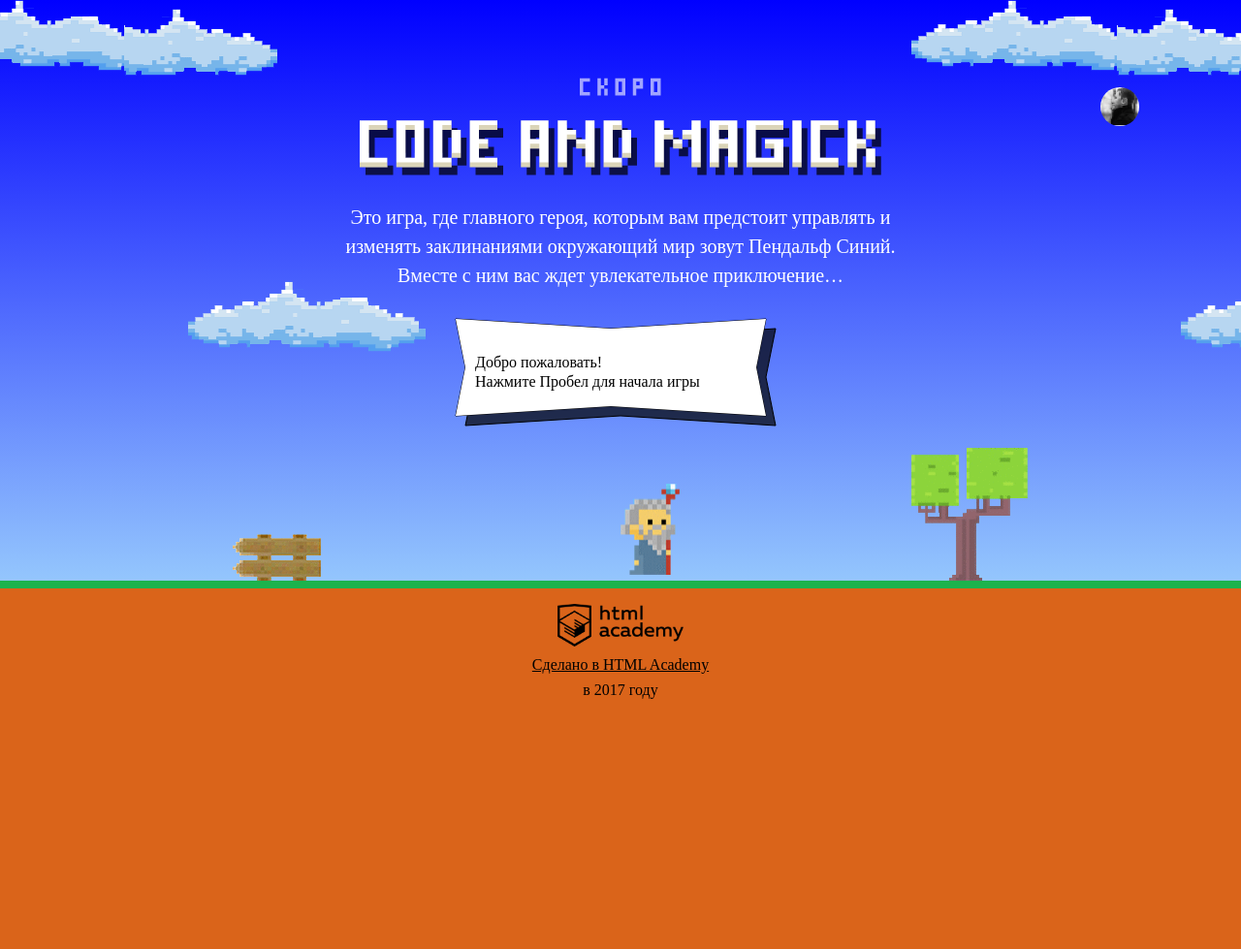
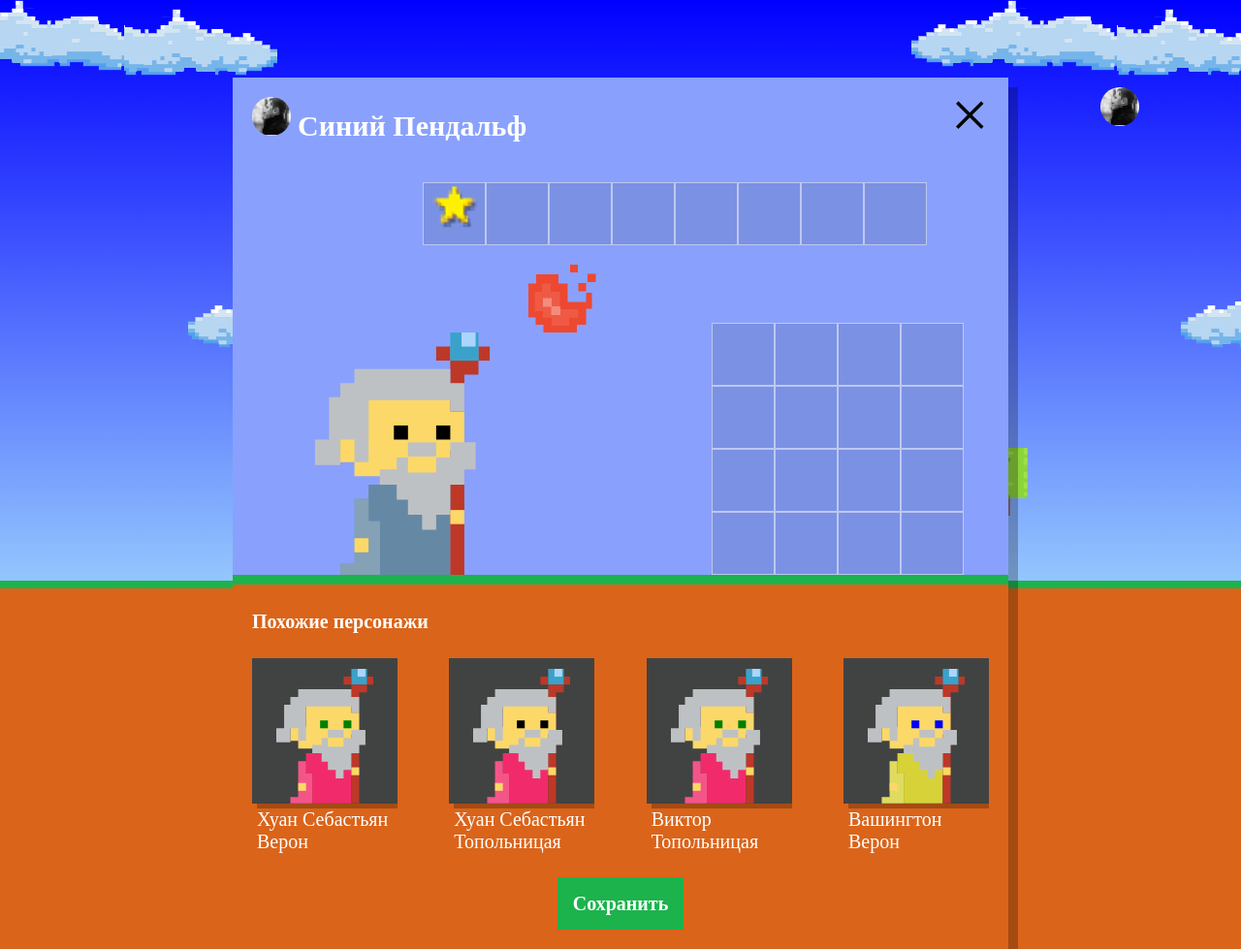
Before and after one commit to SosninVitaliy/826593-code-and-magick-18, a website: page index.html in a window 1280 px wide. Shown: the whole page at 97% size. Before the commit the page ends 800 px from the top, so only its background shows below. Drawn offline with Linux system fonts and the light colour scheme; a web font is replaced by a local one.

Commit message:
wizardWindow

```diff
--- a/index.html
+++ b/index.html
@@ -209,6 +209,8 @@
 
 <script src="js/stat.js"></script>
 
+<script src="js/setup.js"></script>
+
 <script src="js/game.js"></script>
 
 </body>
--- /dev/null
+++ b/js/setup.js
@@ -0,0 +1,52 @@
+'use strict';
+
+var ARRAY = 4;
+var wizards = [];
+
+document.querySelector('.setup').classList.remove('hidden');
+document.querySelector('.setup-similar').classList.remove('hidden');
+
+var similarListElement = document.querySelector('.setup-similar-list');
+var similarWizardTemplate = document.querySelector('#similar-wizard-template').content.querySelector('.setup-similar-item');
+
+var randomStats = {
+  name: ['Иван', 'Хуан Себастьян', 'Мария', 'Кристоф', 'Виктор', 'Юлия', 'Люпита', 'Вашингтон'],
+  surname: ['да Марья', 'Верон', 'Мирабелла', 'Вальц', 'Онопко', 'Топольницая', 'Нионго', 'Ирвинг'],
+  coatColor: ['rgb(101, 137, 164)', 'rgb(241, 43, 107)', 'rgb(146, 100, 161)', 'rgb(56, 159, 117)', 'rgb(215, 210, 55)', 'rgb(0, 0, 0)'],
+  eyesColor: ['black', 'red', 'blue', 'yellow', 'green'],
+  fireballColor: ['#ee4830', '#30a8ee', '#5ce6c0', '#e848d5', '#e6e848']
+};
+
+var getRandomName = function (name, surname) {
+  var randomName = name[Math.floor(Math.random() * name.length)];
+  var randomSurname = surname[Math.floor(Math.random() * surname.length)];
+  return randomName + ' ' + randomSurname;
+};
+
+var getRandomColor = function (color) {
+  return color[Math.floor(Math.random() * color.length)];
+};
+
+var renderWizard = function (wizard) {
+  var wizardElement = similarWizardTemplate.cloneNode(true);
+  wizardElement.querySelector('.setup-similar-label').textContent = wizard.name;
+  wizardElement.querySelector('.wizard-coat').style.fill = wizard.coatColor;
+  wizardElement.querySelector('.wizard-eyes').style.fill = wizard.eyesColor;
+  return wizardElement;
+};
+
+for (var i = 0; i < ARRAY; i++) {
+  var wizard = {
+    name: getRandomName(randomStats.name, randomStats.surname),
+    coatColor: getRandomColor(randomStats.coatColor),
+    eyesColor: getRandomColor(randomStats.eyesColor)
+  };
+  wizards.push(wizard);
+}
+
+var fragment = document.createDocumentFragment();
+
+for (var j = 0; j < wizards.length; j++) {
+  fragment.appendChild(renderWizard(wizards[j]));
+}
+similarListElement.appendChild(fragment);
```
